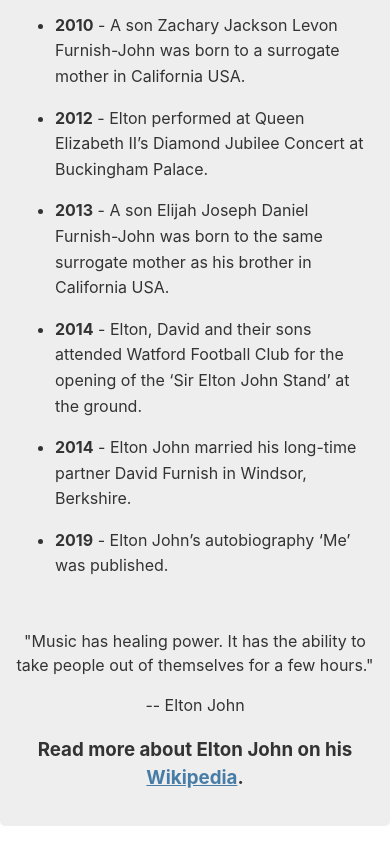
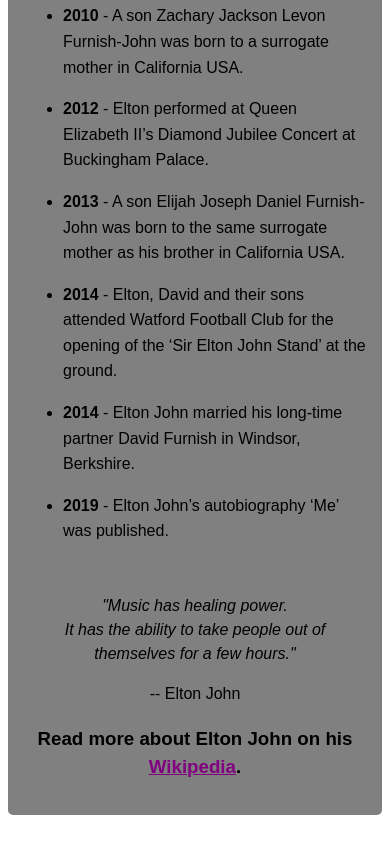
Before and after one commit to notstereomike/tribute-page, a plain HTML site: page index.html in a window 390 px wide. Shown: the part 3728-4573 px from the top of the page. Drawn offline with Linux system fonts and the light colour scheme.

Commit message:
Updated Styles to darker background

```diff
--- a/index.html
+++ b/index.html
@@ -56,7 +56,7 @@
 
 </ul>
 
-<p id="quote">"Music has healing power. It has the ability to take people out of themselves for a few hours."</p>
+<p id="quote"><em>"Music has healing power. <br>It has the ability to take people out of themselves for a few hours."</em></p>
 <p id="cite">-- Elton John</p>
 
 <h3>Read more about Elton John on his <a id="tribute-link" href="https://en.wikipedia.org/wiki/elton_john" target="_blank">Wikipedia</a>.
--- a/styles.css
+++ b/styles.css
@@ -3,13 +3,11 @@
 }
 
 body {
-
-  font-family: -apple-system, BlinkMacSystemFont, 'Segoe UI', 'Roboto',
-    'Helvetica Neue', Arial, sans-serif;
+  font-family: sans-serif;
   font-size: 1.6rem;
   line-height: 1.5;
   text-align: center;
-  color: #333;
+  color: black;
   margin: 0;
 }
 
@@ -18,37 +16,26 @@
   margin-bottom: 0;
 }
 
-@media (max-width: 460px) {
-  h1 {
-    font-size: 3.5rem;
-    line-height: 1.2;
-  }
-}
 
 h2 {
   font-size: 3.25rem;
 }
 
 a {
-  color: #477ca7;
+  color: purple;
 }
 
 a:visited {
-  color: #74638f;
+  color: aqua;
 }
 
 #main {
   margin: 30px 8px;
   padding: 15px;
   border-radius: 5px;
-  background: #eee;
+  background: grey
 }
 
-@media (max-width: 460px) {
-  #main {
-    margin: 0;
-  }
-}
 
 img {
   max-width: 100%;
@@ -61,17 +48,14 @@
   background: white;
   padding: 10px;
   margin: 0;
+  border-radius: 10px;
 }
 
 #img-caption {
   margin: 15px 0 5px 0;
 }
 
-@media (max-width: 460px) {
-  #img-caption {
-    font-size: 1.4rem;
-  }
-}
+
 
 #headline {
   margin: 50px 0;
```
